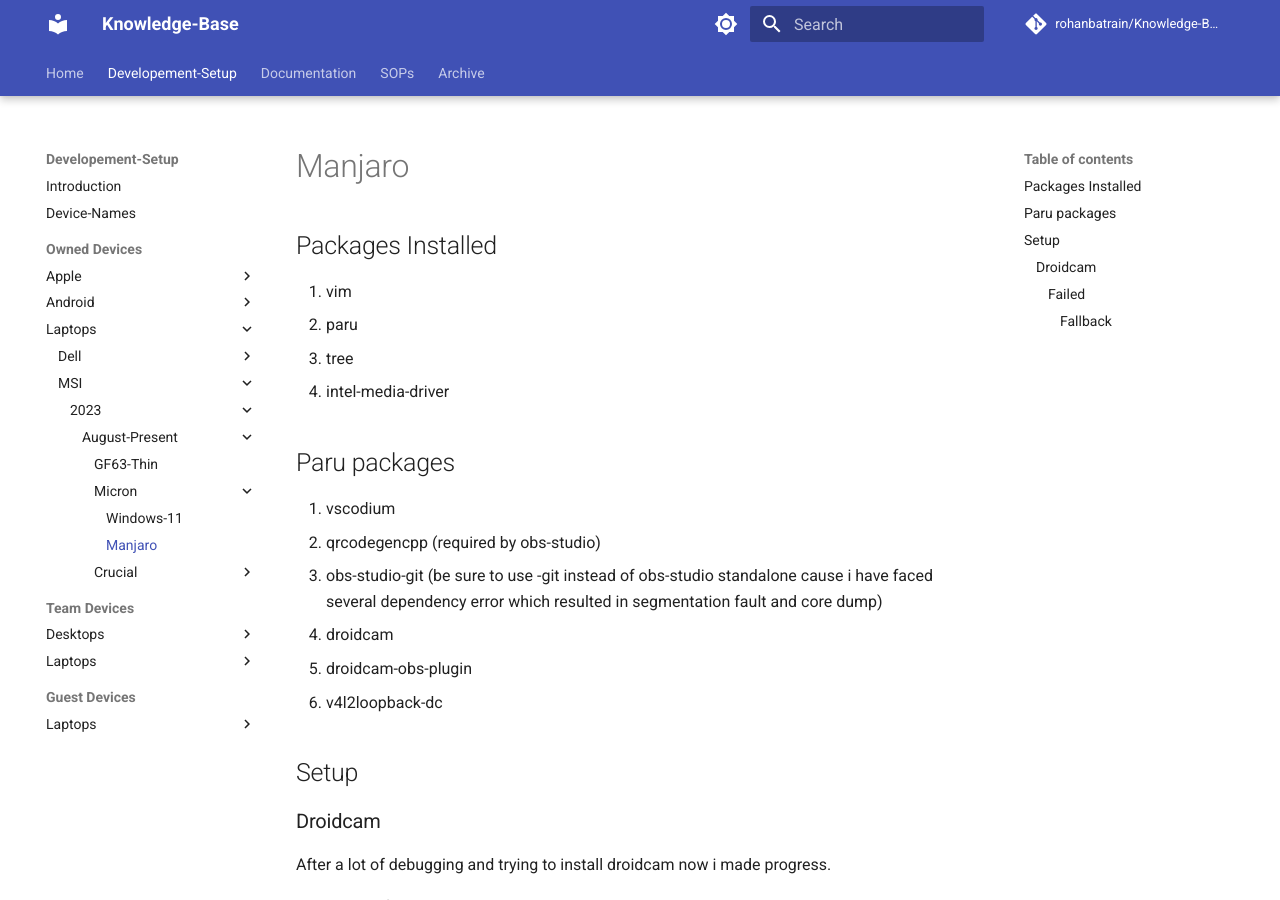
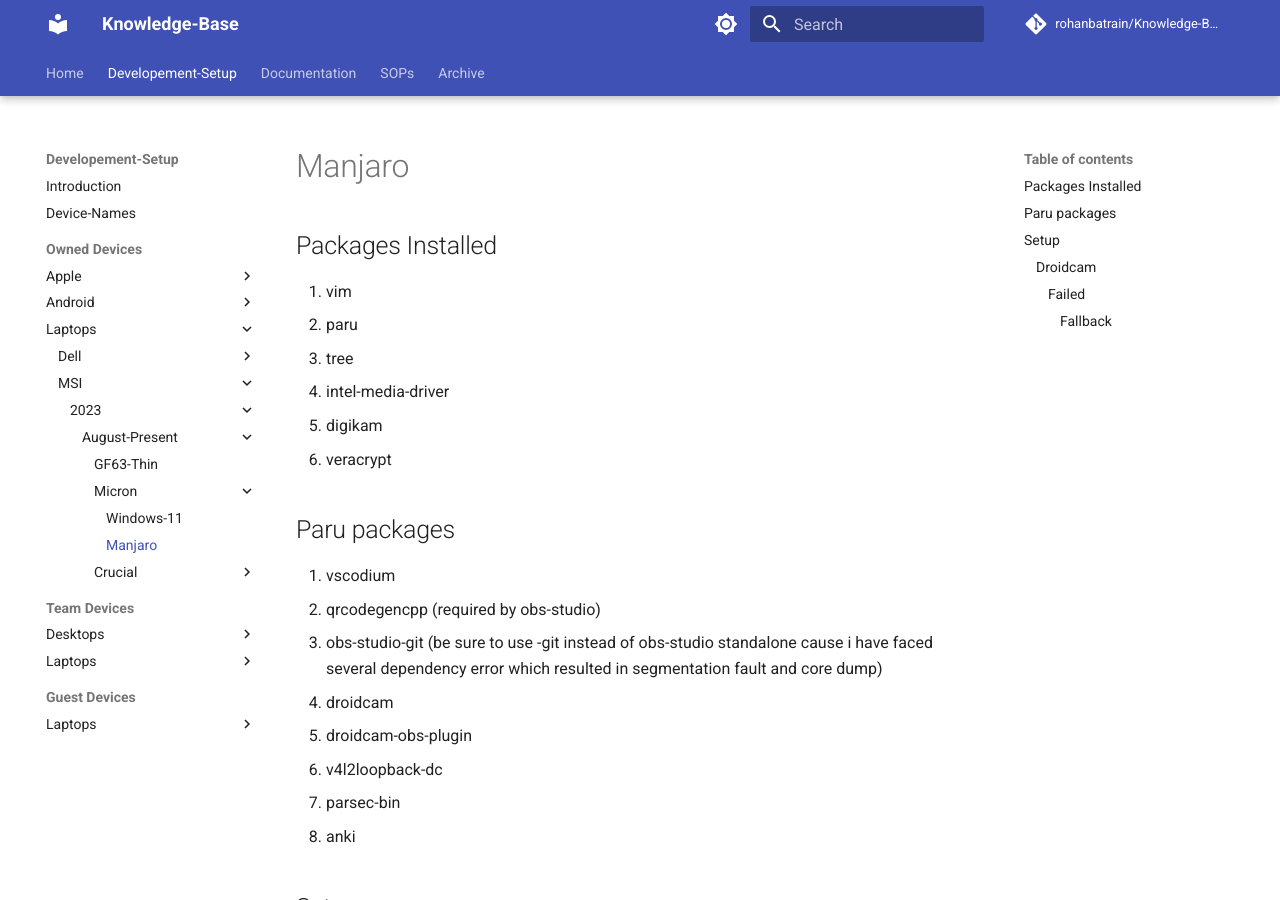
Before and after one commit to rohanbatrain/knowledge-base, an MkDocs documentation site: the page built from docs/Developement-Setup/Owned-Devices/Laptops/MSI/2023/August/Micron-Drive/Manjaro.md, in a window 1280 px wide and 900 px high. Built offline with MkDocs 1.6.1 and Material for MkDocs 9.7.7, drawn with Linux system fonts in a browser that asks for light colours; nearby versions of some CDN libraries; library files that are not in the unit come from our copies; comment, search, counter and statistics services are not loaded.

Commit message:
Update Manjaro.md

```diff
--- a/docs/Developement-Setup/Owned-Devices/Laptops/MSI/2023/August/Micron-Drive/Manjaro.md
+++ b/docs/Developement-Setup/Owned-Devices/Laptops/MSI/2023/August/Micron-Drive/Manjaro.md
@@ -5,6 +5,8 @@
 2. paru
 3. tree
 4. intel-media-driver
+5. digikam
+6. veracrypt
 
 ## Paru packages
 
@@ -14,9 +16,12 @@
 4. droidcam
 5. droidcam-obs-plugin
 6. v4l2loopback-dc
+7. parsec-bin
+8. anki
 
 
 ## Setup
+
 
 ### Droidcam
 
```
